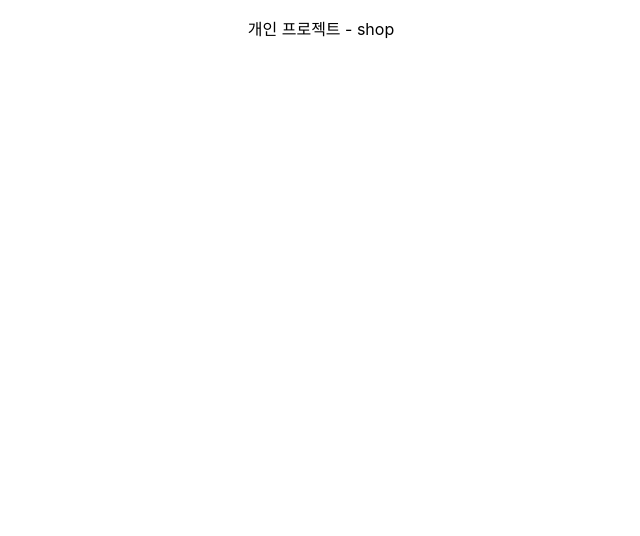
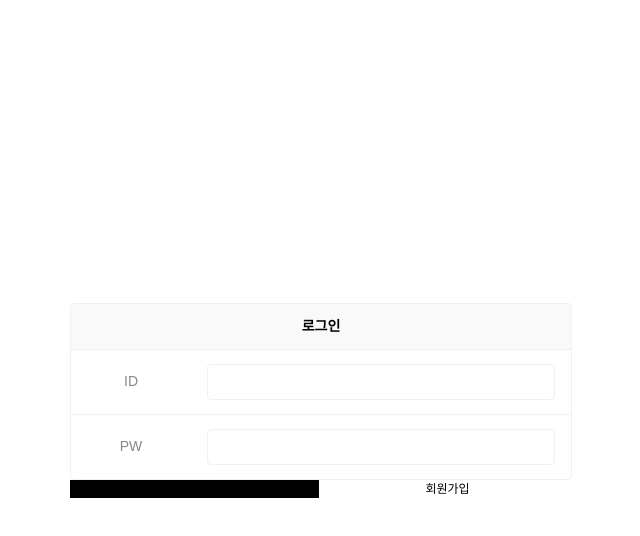
Before and after one commit to alsruddl0805/React_Shop, a React (Create React App) app in the folder shop/: page / in a window 1280 px wide. Shown: the top 536 px of the page, without its empty margins (319-959 px from the left). Built offline with nearby package versions, Linux system fonts and the light colour scheme.

Commit message:
Styled-components

```diff
--- a/shop/package.json
+++ b/shop/package.json
@@ -10,9 +10,11 @@
     "@types/node": "^16.11.45",
     "@types/react": "^18.0.15",
     "@types/react-dom": "^18.0.6",
+    "node-sass": "^7.0.1",
     "react": "^18.2.0",
     "react-dom": "^18.2.0",
     "react-scripts": "5.0.1",
+    "styled-components": "^5.3.5",
     "typescript": "^4.7.4",
     "web-vitals": "^2.1.4"
   },
@@ -39,5 +41,8 @@
       "last 1 firefox version",
       "last 1 safari version"
     ]
+  },
+  "devDependencies": {
+    "@types/styled-components": "^5.1.25"
   }
 }
--- a/shop/src/App.css
+++ b/shop/src/App.css
@@ -1,4 +1,8 @@
 .App {
+  display: flex;
+  justify-content: center;
+  align-items: center;
+  height: 100vh;
   text-align: center;
 }
 
--- a/shop/src/App.tsx
+++ b/shop/src/App.tsx
@@ -1,13 +1,52 @@
 import React from 'react';
 import logo from './logo.svg';
 import './App.css';
+import './css/reset.css';
+import './style/common.scss';
+import styled from 'styled-components';
 
-function App() {
+let BgButton = styled.button`
+background-color: black;
+`
+
+function App() :JSX.Element {
   return (
     <div className="App">
-      <p> 개인 프로젝트 - shop </p>
+      <div>
+      <Login />
+      <Button />
+      </div>
     </div>
   );
 }
 
+function Login() :JSX.Element {
+  return (
+    <div className="input-wrap">
+      <div className="tit">
+        <p className="font-500">로그인</p>
+      </div>
+      <div className="list">
+        <ul className="name">
+          <li>ID</li>
+          <li>PW</li>
+        </ul>
+        <ul className="input-t">
+          <li><input type="text" /></li>
+          <li><input type="text" /></li>
+        </ul>
+      </div>
+    </div>
+  )
+}
+
+function Button() :JSX.Element {
+  return (
+    <div className="btn-db">
+      <BgButton>로그인</BgButton>
+      <button>회원가입</button>
+    </div>
+  )
+}
+
 export default App;
--- a/shop/src/css/reset.css
+++ b/shop/src/css/reset.css
@@ -43,7 +43,7 @@ form {margin:0;}
 .flex-bt {display: flex; justify-content: space-between; align-items: center;}
 .dn {display:none !important;}
 .db {display:block !important;}
-select {-webkit-appearance: none;-moz-appearance: none;appearance: none;}
+select, input {-webkit-appearance: none;-moz-appearance: none;appearance: none;}
 label {vertical-align:middle; margin:0; font-size:12px; cursor: pointer;}
 input[type="text"]:disabled {background:#f5f5f5;}
 input::-webkit-outer-spin-button,
--- a/shop/src/style/common.scss
+++ b/shop/src/style/common.scss
@@ -21,6 +21,53 @@ $mg-t8: 8px 0 0;
 $url: "/src/assets/images/" !global;
 
 /*───────────────────────────────────────────────────────────
+    Mixins
+───────────────────────────────────────────────────────────*/
+/* font */
+@mixin font-set ($size, $weight) {
+  font: {
+    size: $size;
+    weight: $weight;
+  }
+}
+
+/* width & height */
+@mixin size ($w, $h) {
+  width: $w;
+  height: $h;
+}
+
+/* padding & margin */
+@mixin inner($pd, $mg) {
+  padding: $pd;
+  margin: $mg;
+}
+
+@mixin grid-set ($grid:null, $gap: null, $col: null, $row: null) {
+  display: $grid;
+  grid: {
+    gap: $gap;
+    template-columns: $col;
+    template-rows: $row;
+  }
+}
+
+@mixin input-t {@include size($w-100, 36px); padding: 0 12px; border: 1px solid $bd-main; border-radius: 4px; font-size: 14px; box-sizing: border-box;}
+
+/*───────────────────────────────────────────────────────────
+    Class
+───────────────────────────────────────────────────────────*/
+/* input */
+input {
+  &[type="text"], &[type="password"], &[type="number"] {@include input-t;}
+}
+
+.input-t input {
+  @include input-t;
+  &::placeholder {color: $cr-sub;}
+}
+
+/*───────────────────────────────────────────────────────────
     BUTTON
 ───────────────────────────────────────────────────────────*/
 /* color */
@@ -38,6 +85,7 @@ $url: "/src/assets/images/" !global;
     InputList (ex. 주문/회원정보)
 ───────────────────────────────────────────────────────────*/
 .input-wrap {
+    width: 500px;
     border: 1px solid #f1f1f1;
     border-radius: 4px;
     .tit {@include inner(12px 16px, 0); background-color: $bg-main; border-bottom: 1px solid $bd-main; @include font-set(14px, $f-600);}
```
Also changed, not shown: 1 other file (tests, documents, lock files or other folders).
